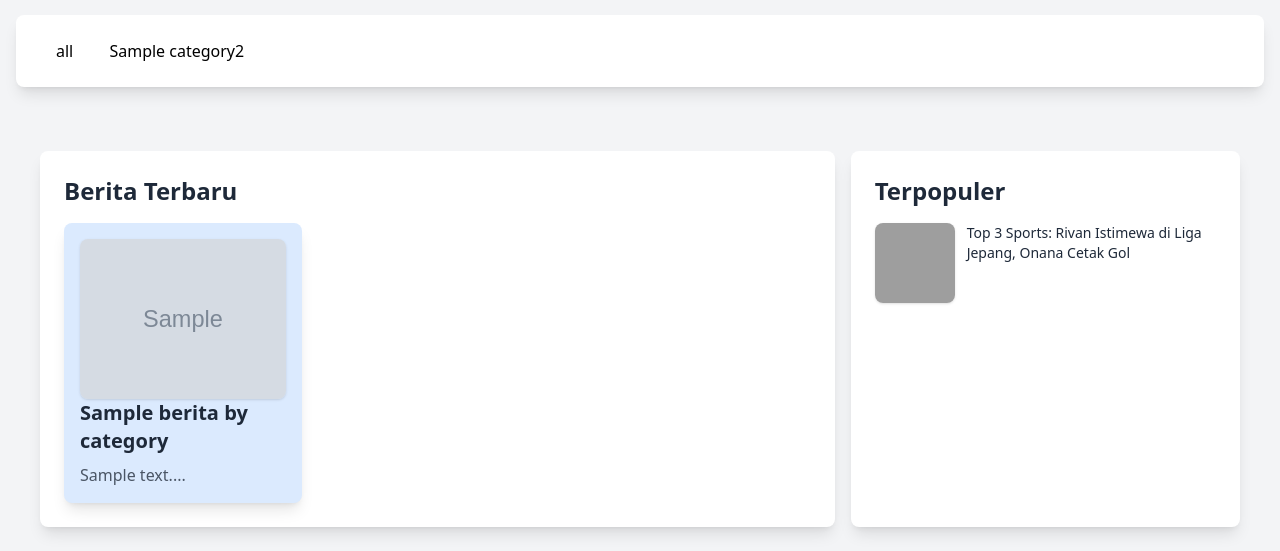
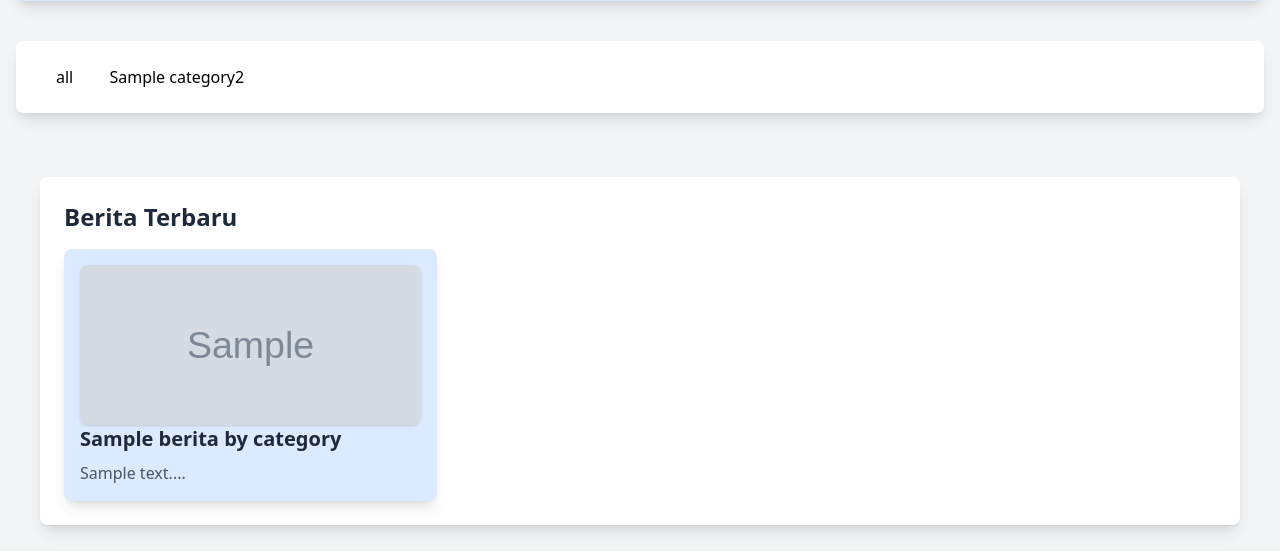
Before and after one commit to Ghozi-Waridi/UAS-WebPrograming, a PHP site: template src/features/home/views/HomeView.php in a window 1280 px wide. Shown: the part 960-1511 px from the top of the page. Run offline with PHP 8.4, Linux system fonts and the light colour scheme; the template is opened without the code that fills it: most values are stand-ins (such as "Sample title", 1, 10 or a date in 2020); grey boxes marked "Sample" are stand-in pictures; some libraries are stand-ins or nearby versions; grey boxes are pictures that could not be loaded.

Commit message:
:lipstick: Update: Home UI + Caraousel

```diff
--- a/src/features/home/controllers/HomeController.php
+++ b/src/features/home/controllers/HomeController.php
@@ -18,6 +18,7 @@ class HomeController
   public function index()
   {
     $berita = $this->homeModel->getBeritaPilihan();
+    $beritaCarousel = $this->homeModel->getBeritaCarousel();
     $category2 = $this->homeModel->getAllCategory();
     $beritaByCategory = null;
     $category = 'all';
--- a/src/features/home/views/HomeView.php
+++ b/src/features/home/views/HomeView.php
@@ -6,22 +6,47 @@ ob_start(); ?>
 <div class="container mx-auto px-4">
 
   <!-- Hero Section -->
+  <div class="relative w-full max-w-6xl mx-auto">
+    <!-- Carousel Container -->
+    <div class="overflow-hidden relative h-auto min-h-[400px]">
+      <div class="carousel flex transition-transform duration-500 ease-in-out">
+        <?php foreach ($beritaCarousel as $item): ?>
+          <div class="carousel-item min-w-full px-6 py-10">
             <div class="flex flex-col-reverse md:flex-row items-center justify-between px-6 py-10 md:py-20 gap-10">
               <div class="w-full md:w-1/2">
-      <h1 class="text-3xl sm:text-4xl font-bold text-gray-900 mb-4">New designs</h1>
-      <h2 class="text-2xl sm:text-4xl font-semibold text-gray-900 mb-4">New inspirations</h2>
-      <p class="text-base sm:text-lg text-gray-600 mb-6">
-        Lorem ipsum dolor sit amet, consectetur adipiscing elit. Faucibus in libero risus semper habitant arcu
-        eget. Et integer facilisi eget diam.
-      </p>
-      <a href="#"
-        class="inline-block px-6 py-3 bg-indigo-600 text-white text-base sm:text-lg font-semibold rounded-full hover:bg-indigo-700 transition">
+                <h3 class="text-xl font-semibold text-gray-800 mb-2"><?= $item['title'] ?></h3>
+
+                <p class="text-base sm:text-lg text-gray-600 mb-6"><?= substr(strip_tags($item['content']), 0, 100) ?>...</p>
+
+                <a href="/detail/<?= $item['id'] ?>" class="inline-block px-6 py-3 bg-indigo-600 text-white text-base sm:text-lg font-semibold rounded-full hover:bg-indigo-700 transition">
                   Explore
                 </a>
               </div>
               <div class="w-full md:w-1/2">
-      <img src="/assets/images/berita1.jpg" alt="Spiral Design"
+                <img src="/uploads/<?= $item['picture'] ?>" alt="Spiral Design"
                   class="w-full h-auto rounded-lg shadow-lg object-cover">
+              </div>
+            </div>
+          </div>
+        <?php endforeach; ?>
+      </div>
+    </div>
+    <!-- Navigation Buttons -->
+    <button class="prev absolute top-1/2 left-4 transform -translate-y-1/2 bg-white bg-opacity-50 p-2 rounded-full hover:bg-opacity-75">
+      <svg class="w-6 h-6" fill="none" stroke="currentColor" viewBox="0 0 24 24">
+        <path stroke-linecap="round" stroke-linejoin="round" stroke-width="2" d="M15 19l-7-7 7-7" />
+      </svg>
+    </button>
+    <button class="next absolute top-1/2 right-4 transform -translate-y-1/2 bg-white bg-opacity-50 p-2 rounded-full hover:bg-opacity-75">
+      <svg class="w-6 h-6" fill="none" stroke="currentColor" viewBox="0 0 24 24">
+        <path stroke-linecap="round" stroke-linejoin="round" stroke-width="2" d="M9 5l7 7-7 7" />
+      </svg>
+    </button>
+    <!-- Dots Indicator -->
+    <div class="absolute bottom-4 left-1/2 transform -translate-x-1/2 flex space-x-2">
+      <span class="dot w-3 h-3 bg-white bg-opacity-50 rounded-full cursor-pointer"></span>
+      <span class="dot w-3 h-3 bg-white bg-opacity-50 rounded-full cursor-pointer"></span>
+      <span class="dot w-3 h-3 bg-white bg-opacity-50 rounded-full cursor-pointer"></span>
     </div>
   </div>
 
@@ -59,9 +84,9 @@ ob_start(); ?>
 
   <div class="grid grid-cols-1 lg:grid-cols-3 gap-4 px-4 sm:px-6 py-6">
 
-    <div class="lg:col-span-2 bg-white p-4 sm:p-6 rounded-lg shadow-lg">
+    <div class="lg:col-span-3 bg-white p-4 sm:p-6 rounded-lg shadow-lg">
       <h3 class="text-2xl font-semibold text-gray-800 mb-4">Berita Terbaru</h3>
-      <div class="grid grid-cols-1 sm:grid-cols-2 xl:grid-cols-3 gap-4">
+      <div class="grid grid-cols-1 sm:grid-cols-3 xl:grid-cols-3 gap-4">
 
 
         <?php if ($beritaByCategory): ?>
@@ -83,18 +108,74 @@ ob_start(); ?>
     </div>
 
     <!-- Terpopuler -->
-    <div class="bg-white p-4 sm:p-6 rounded-lg shadow-lg">
-      <h3 class="text-2xl font-semibold text-gray-800 mb-4">Terpopuler</h3>
-
-      <div class="space-y-4">
-        <div class="flex items-start space-x-3">
-          <img src="/assets/images/berita3.jpg" alt="Spiral Design" class="w-20 h-20 object-cover rounded-lg shadow">
-          <p class="text-sm font-medium text-gray-800">Top 3 Sports: Rivan Istimewa di Liga Jepang, Onana Cetak Gol</p>
-        </div>
-      </div>
-    </div>
+    <!-- <div class="bg-white p-4 sm:p-6 rounded-lg shadow-lg"> -->
+    <!--   <h3 class="text-2xl font-semibold text-gray-800 mb-4">Terpopuler</h3> -->
+    <!---->
+    <!--   <div class="space-y-4"> -->
+    <!--     <div class="flex items-start space-x-3"> -->
+    <!--       <img src="/assets/images/berita3.jpg" alt="Spiral Design" class="w-20 h-20 object-cover rounded-lg shadow"> -->
+    <!--       <p class="text-sm font-medium text-gray-800">Top 3 Sports: Rivan Istimewa di Liga Jepang, Onana Cetak Gol</p> -->
+    <!--     </div> -->
+    <!--   </div> -->
+    <!-- </div> -->
   </div>
 
 </div>
+
+
+<script>
+  const carousel = document.querySelector('.carousel');
+  const items = document.querySelectorAll('.carousel-item');
+  const prevButton = document.querySelector('.prev');
+  const nextButton = document.querySelector('.next');
+  const dots = document.querySelectorAll('.dot');
+  let currentIndex = 0;
+  let autoSlideInterval;
+
+  function updateCarousel() {
+    carousel.style.transform = `translateX(-${currentIndex * 100}%)`;
+    dots.forEach((dot, index) => {
+      dot.classList.toggle('bg-opacity-100', index === currentIndex);
+      dot.classList.toggle('bg-opacity-50', index !== currentIndex);
+    });
+  }
+
+  function startAutoSlide() {
+    autoSlideInterval = setInterval(() => {
+      currentIndex = (currentIndex + 1) % items.length;
+      updateCarousel();
+    }, 3000); // Change slide every 3 seconds
+  }
+
+  function stopAutoSlide() {
+    clearInterval(autoSlideInterval);
+  }
+
+  prevButton.addEventListener('click', () => {
+    stopAutoSlide();
+    currentIndex = (currentIndex - 1 + items.length) % items.length;
+    updateCarousel();
+    startAutoSlide();
+  });
+
+  nextButton.addEventListener('click', () => {
+    stopAutoSlide();
+    currentIndex = (currentIndex + 1) % items.length;
+    updateCarousel();
+    startAutoSlide();
+  });
+
+  dots.forEach((dot, index) => {
+    dot.addEventListener('click', () => {
+      stopAutoSlide();
+      currentIndex = index;
+      updateCarousel();
+      startAutoSlide();
+    });
+  });
+
+  updateCarousel();
+  startAutoSlide();
+</script>
 <?php $home = ob_get_clean(); ?>
 <?php require __DIR__ . '/../../../main.php'; ?>
--- a/src/features/profile/controllers/ProfileController.php
+++ b/src/features/profile/controllers/ProfileController.php
@@ -180,6 +180,7 @@ class ProfileController
     if ($articleId) {
       print("Melakukan Update");
       $this->profileModel->updateArticle($articleId, $title, $content, $fileName, $categoryId);
+      $this->profileModel->updateCategory($articleId, $categoryId, $category);
     } else {
       print("Melakukan Penambahan Data");
       $articleId = $this->profileModel->saveArticle($title, $content, $fileName, $categoryId);
```
Also changed, not shown: src/features/home/models/Home.php (+8 -0 lines), src/features/profile/models/Profile.php (+9 -3 lines), 1 other file. Lines whose indentation alone changed are shown as unchanged.
